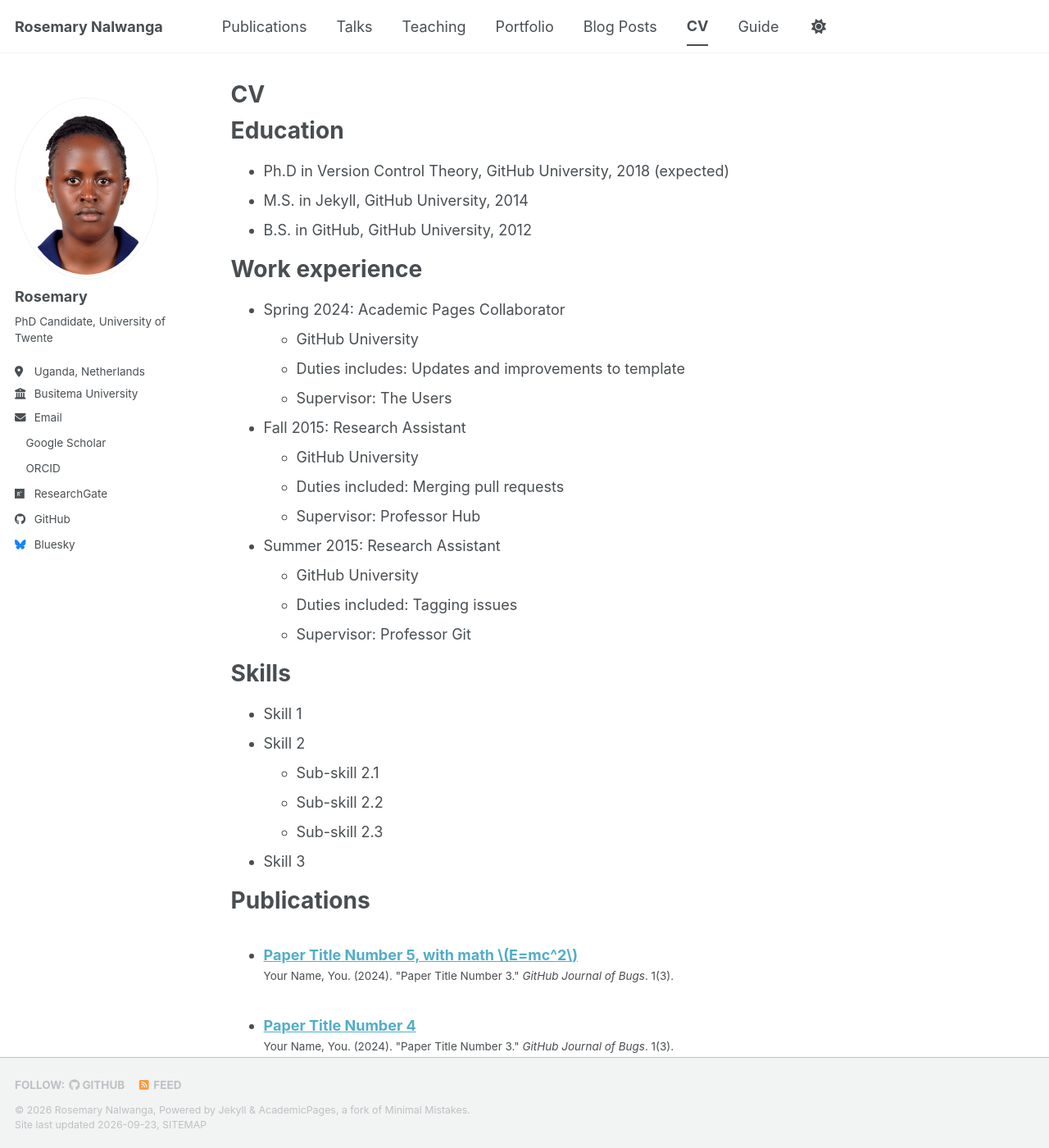
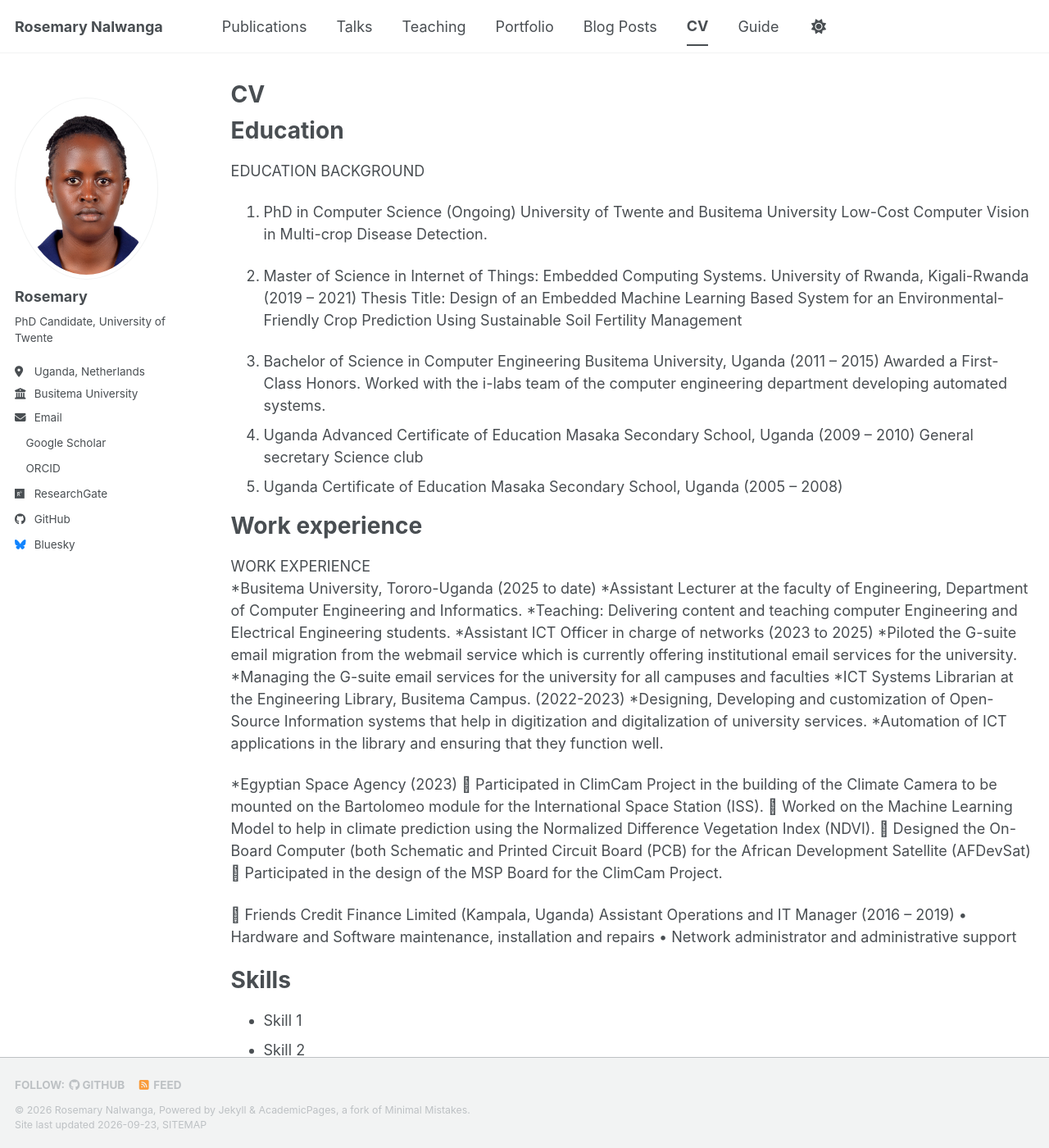
Before and after one commit to rosemarynalwanga/rosemarynalwanga.github.io, a Jekyll site: the page built from _pages/cv.md, in a window 1280 px wide and 1400 px high. Shown: the whole window at 82% size. Built offline with Jekyll 4.4.1, drawn with Linux system fonts in a browser that asks for light colours; a style sheet for code colours, icons or effects is not loaded.

Commit message:
Update cv.md
added

```diff
--- a/_pages/cv.md
+++ b/_pages/cv.md
@@ -11,26 +11,48 @@ redirect_from:
 
 Education
 ======
-* Ph.D in Version Control Theory, GitHub University, 2018 (expected)
-* M.S. in Jekyll, GitHub University, 2014
-* B.S. in GitHub, GitHub University, 2012
+EDUCATION BACKGROUND
+1.	PhD in Computer Science (Ongoing)
+University of Twente and Busitema University
+Low-Cost Computer Vision in Multi-crop Disease Detection.
+
+2.	Master of Science in Internet of Things: Embedded Computing Systems.
+University of Rwanda, Kigali-Rwanda (2019 – 2021)
+Thesis Title: Design of an Embedded Machine Learning Based System for an Environmental-Friendly Crop Prediction Using Sustainable Soil Fertility Management
+
+3.	Bachelor of Science in Computer Engineering
+Busitema University, Uganda (2011 – 2015)
+Awarded a First-Class Honors. Worked with the i-labs team of the computer engineering department developing automated systems.
+4.	 Uganda Advanced Certificate of Education
+Masaka Secondary School, Uganda (2009 – 2010)
+General secretary Science club
+5.	Uganda Certificate of Education
+Masaka Secondary School, Uganda (2005 – 2008)
+
 
 Work experience
 ======
-* Spring 2024: Academic Pages Collaborator
-  * GitHub University
-  * Duties includes: Updates and improvements to template
-  * Supervisor: The Users
+WORK EXPERIENCE
+*Busitema University, Tororo-Uganda (2025 to date)
+  *Assistant Lecturer at the faculty of Engineering, Department of Computer Engineering and Informatics.
+    *Teaching: Delivering content and teaching computer Engineering and Electrical Engineering students.
+  *Assistant ICT Officer in charge of networks (2023 to 2025)
+    *Piloted the G-suite email migration from the webmail service which is currently offering institutional email services for the university.
+    *Managing the G-suite email services for the university for all campuses and faculties
+  *ICT Systems Librarian at the Engineering Library, Busitema Campus. (2022-2023)
+    *Designing, Developing and customization of Open-Source Information systems that help in digitization and digitalization of university services.
+    *Automation of ICT applications in the library and ensuring that they function well.
 
-* Fall 2015: Research Assistant
-  * GitHub University
-  * Duties included: Merging pull requests
-  * Supervisor: Professor Hub
+*Egyptian Space Agency (2023)
+	Participated in ClimCam Project in the building of the Climate Camera to be mounted on the Bartolomeo module for the International Space Station (ISS).
+	Worked on the Machine Learning Model to help in climate prediction using the Normalized Difference Vegetation Index (NDVI).
+	Designed the On-Board Computer (both Schematic and Printed Circuit Board (PCB) for the African Development Satellite (AFDevSat)
+	Participated in the design of the MSP Board for the ClimCam Project.
 
-* Summer 2015: Research Assistant
-  * GitHub University
-  * Duties included: Tagging issues
-  * Supervisor: Professor Git
+	Friends Credit Finance Limited (Kampala, Uganda)
+Assistant Operations and IT Manager (2016 – 2019)
+•	Hardware and Software maintenance, installation and repairs
+•	Network administrator and administrative support
 
 Skills
 ======
```
